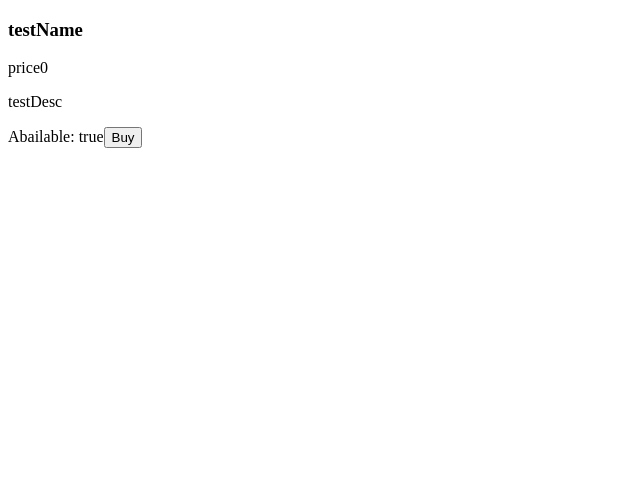
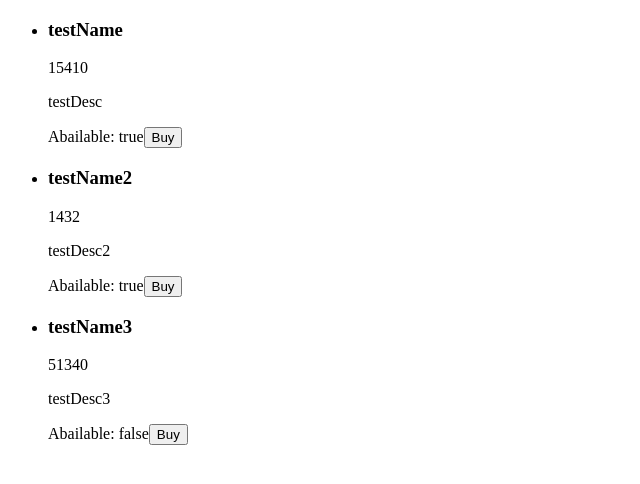
Before and after one commit to burdeiko/angular-shop, an Angular app: page / in a window 1280 px wide. Shown: the top 484 px of the page, without its empty margins (0-640 px from the left). Built offline with nearby package versions, Linux system fonts and the light colour scheme.

Commit message:
Add ProductList component

```diff
--- a/src/app/app.component.html
+++ b/src/app/app.component.html
@@ -1 +1 @@
-<app-product>
+<app-product-list>
--- /dev/null
+++ b/src/app/products/components/product-list/product-list.component.html
@@ -0,0 +1,5 @@
+<ul>
+  <li *ngFor="let product of products">
+    <app-product [product]="product"></app-product>
+  </li>
+</ul>
--- /dev/null
+++ b/src/app/products/components/product-list/product-list.component.ts
@@ -0,0 +1,20 @@
+import { Component, OnInit } from '@angular/core';
+import { ProductService } from '../../services/product.service';
+import { IProduct } from '../../models/product.model'
+
+@Component({
+  selector: 'app-product-list',
+  templateUrl: './product-list.component.html',
+  styleUrls: ['./product-list.component.css']
+})
+export class ProductListComponent implements OnInit {
+
+  products: Array<IProduct>
+
+  constructor(private productService: ProductService) { }
+
+  ngOnInit() {
+    this.products = this.productService.getProducts();
+  }
+
+}
--- a/src/app/products/components/product/product.component.html
+++ b/src/app/products/components/product/product.component.html
@@ -1,6 +1,6 @@
-<h3>{{name}}</h3>
-<span class="price">price</span>
-<span class="category">{{category}}</span>
-<p>{{description}}</p>
-<span class="isAvailable">Abailable: {{isAvailable}}</span>
+<h3>{{product.name}}</h3>
+<span class="price">{{product.price}}</span>
+<span class="category">{{product.category}}</span>
+<p>{{product.description}}</p>
+<span class="isAvailable">Abailable: {{product.isAvailable}}</span>
 <button (click)="onBuy()">Buy</button>
--- a/src/app/products/components/product/product.component.ts
+++ b/src/app/products/components/product/product.component.ts
@@ -1,4 +1,5 @@
-import { Component, OnInit } from '@angular/core';
+import { Component, OnInit, Input } from '@angular/core';
+import { IProduct } from '../../models/product.model';
 
 @Component({
   selector: 'app-product',
@@ -7,30 +8,15 @@ import { Component, OnInit } from '@angular/core';
 })
 export class ProductComponent implements OnInit {
 
-  name: string
-  description: string
-  price: number
-  category: Category
-  isAvailable: boolean
+  @Input() product: IProduct;
 
   onBuy() {
-    console.log('Buy ' + this.name);
+    console.log('Buy ' + this.product.name);
   }
 
   constructor() { }
 
   ngOnInit() {
-    this.name = 'testName';
-    this.description = 'testDesc';
-    this.category = Category.Laptop;
-    this.price = 1500;
-    this.isAvailable = true;
   }
 
 }
-
-enum Category {
-  Laptop,
-  Tablet,
-  Phone
-}
```
Also changed, not shown: src/app/products/products.module.ts (+4 -3 lines), src/app/products/components/product-list/product-list.component.css (added), 1 other file (tests, documents, lock files or other folders).
